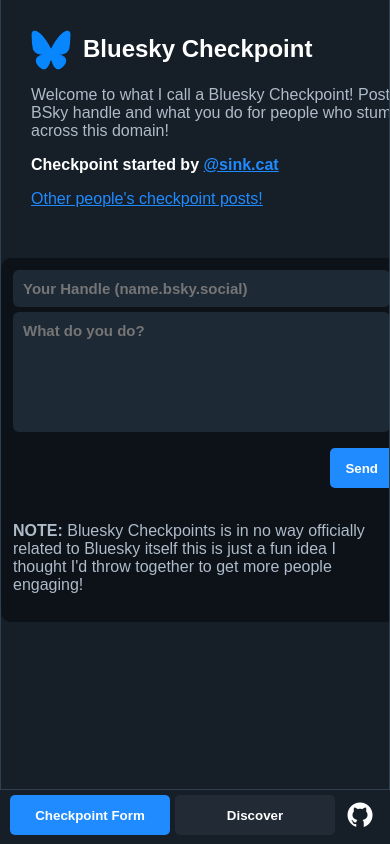
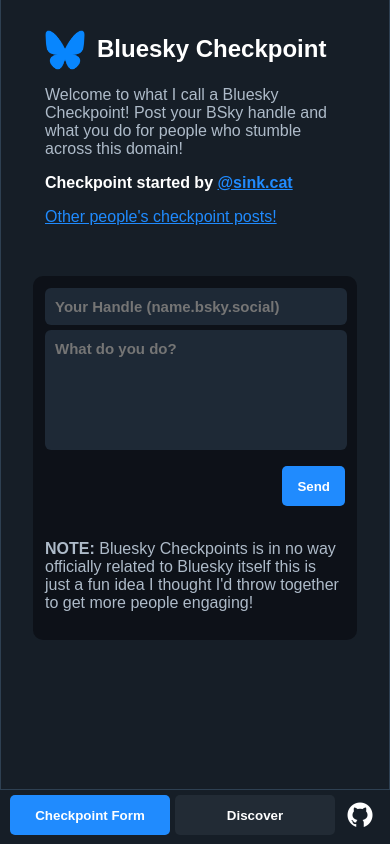
Before and after one commit to Sinkcat113/Bluesky-Checkpoint, a PHP site: page /?nav=chckpt in a window 390 px wide. Run offline with PHP 8.4, Linux system fonts and the light colour scheme.

Commit message:
Minor mobile changes

```diff
--- a/style.css
+++ b/style.css
@@ -243,4 +243,17 @@
     .github {
         padding: 5px;
     }
+
+    .view {
+        width: 100dvw;
+    }
+
+    .intro {
+        width: 300px;
+    }
+
+    .form-wrapper {
+        width: 300px;
+        margin-bottom: 100px;
+    }
 }
```
